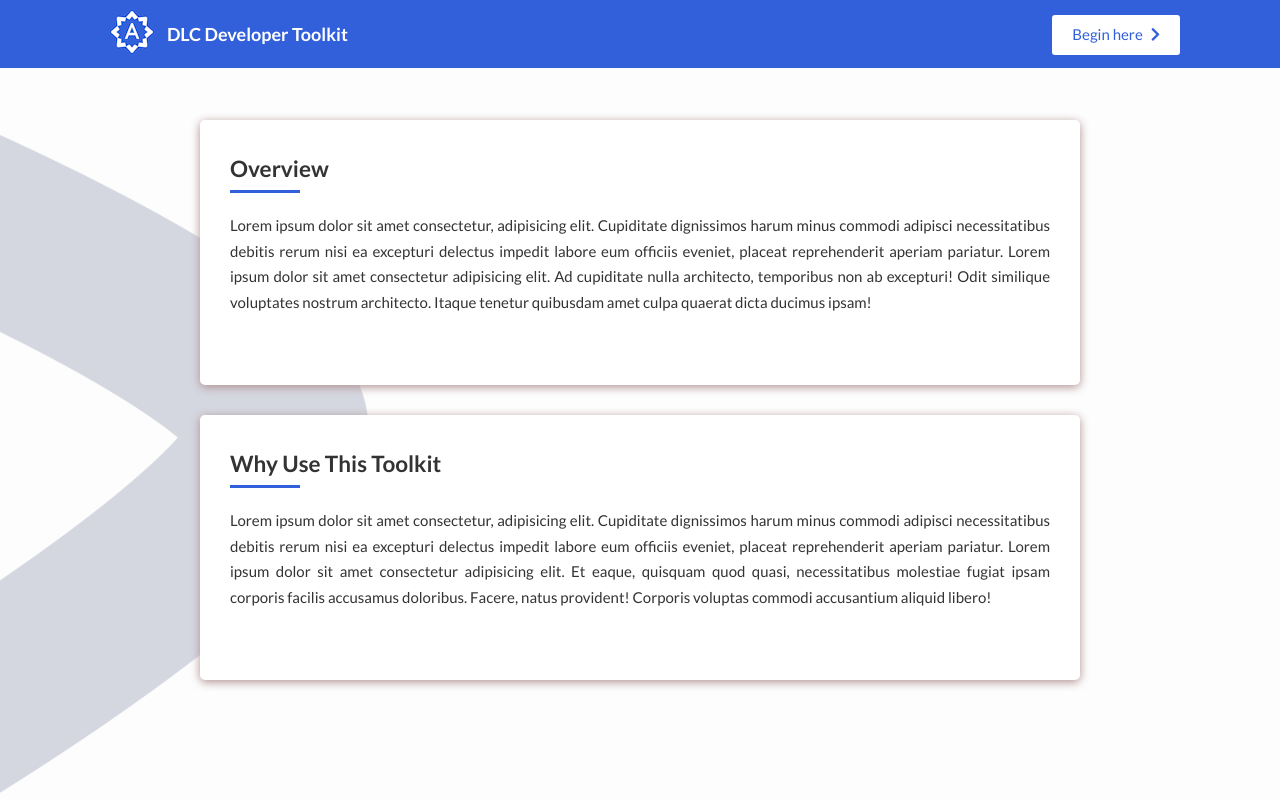
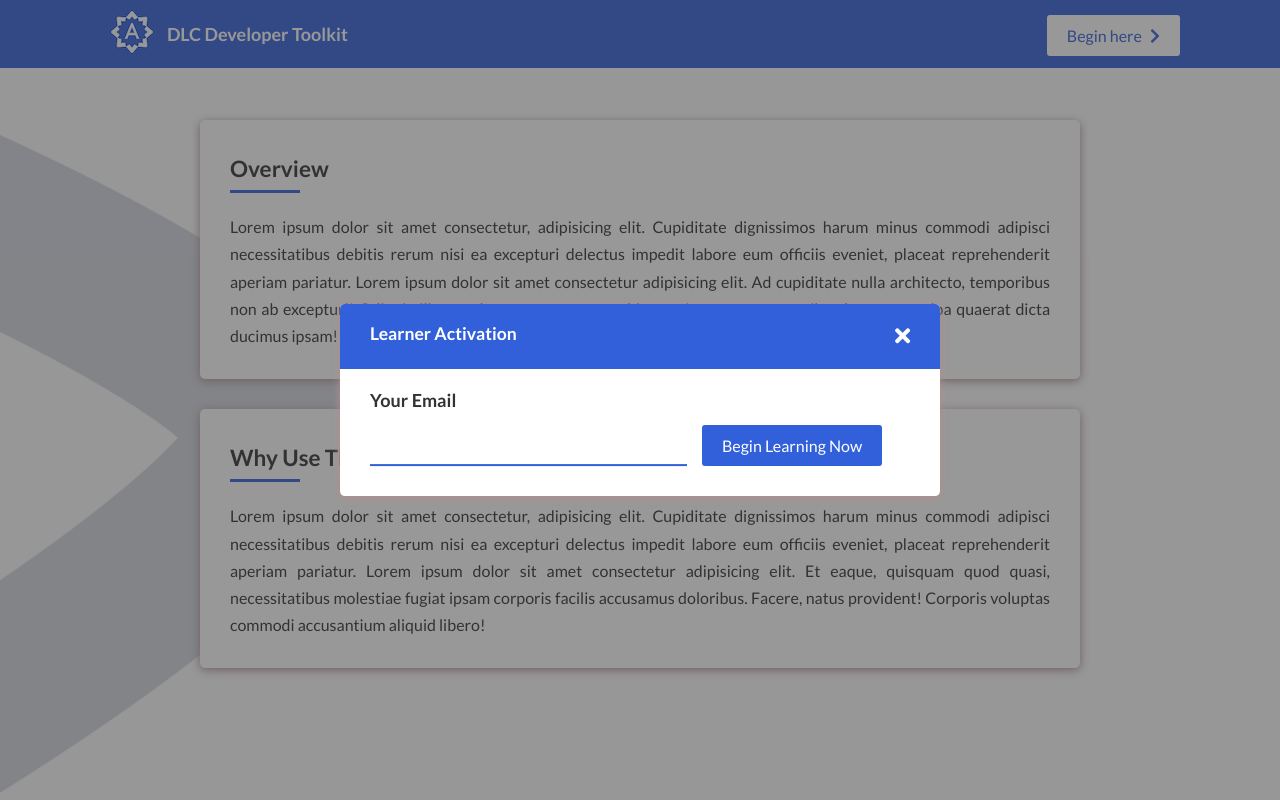
Before and after one commit to Chrismarcel/homestudy-ui, a website: page index.html in a window 1280 px wide. Both pictures are taken after a click on the link "Begin here". Drawn offline with Linux system fonts and the light colour scheme.

Commit message:
Implement modal feature for homepage

```diff
--- /dev/null
+++ b/assets/js/main.js
@@ -0,0 +1,21 @@
+// Begin handling modal toggle events
+const headerBtn = document.querySelector('.header__btn');
+headerBtn.addEventListener('click', function () {
+    document.querySelector('.modal').classList.remove('modal--close');
+    document.querySelector('.modal').classList.add('modal--open');
+    document.getElementById('overlay').style.display = 'block';
+});
+
+document.querySelector('.modal__close').addEventListener('click', function () {
+    closeModal();
+});
+
+document.querySelector('#overlay').addEventListener('click', function () {
+    closeModal();
+});
+
+const closeModal = () => {
+    document.querySelector('.modal').classList.remove('modal--open');
+    document.getElementById('overlay').style.display = 'none';
+    document.querySelector('.modal').classList.add('modal--close');
+}
--- a/index.html
+++ b/index.html
@@ -12,6 +12,9 @@
     <link rel="stylesheet" href="./assets/css/style.css">
     <title>DLC Developer Toolkit</title>
 </head>
+
+<body>
+    <!-- Begin Header -->
     <header class="header">
         <a href="#" class="header__logo">
             <img src="./assets/img/andela-logo.png" alt="Andela Logo" class="header__img">
@@ -24,38 +27,61 @@
             <i class="btn--icon fas fa-chevron-right"></i>
         </a>
     </header>
+    <!-- End Header -->
+    <!-- Begin homepage main content -->
     <main class="content">
+        <div class="content__overlay" id="overlay"></div>
         <section class="card content__card">
             <h2 class="content__header">Overview</h2>
             <p class="content__text">
                 Lorem ipsum dolor sit amet consectetur, adipisicing elit. Cupiditate dignissimos
-            harum minus commodi adipisci necessitatibus debitis rerum nisi ea excepturi
-            delectus impedit labore eum officiis eveniet, placeat reprehenderit aperiam
-            pariatur. Lorem ipsum dolor sit amet consectetur adipisicing elit. Ad
-            cupiditate nulla architecto, temporibus non ab excepturi! Odit similique
-            voluptates nostrum architecto. Itaque tenetur quibusdam amet culpa quaerat
-            dicta ducimus ipsam!
+                harum minus commodi adipisci necessitatibus debitis rerum nisi ea
+                excepturi delectus impedit labore eum officiis eveniet, placeat reprehenderit
+                aperiam pariatur. Lorem ipsum dolor sit amet consectetur adipisicing
+                elit. Ad cupiditate nulla architecto, temporibus non ab excepturi!
+                Odit similique voluptates nostrum architecto. Itaque tenetur quibusdam
+                amet culpa quaerat dicta ducimus ipsam!
             </p>
         </section>
         <section class="card content__card">
             <h2 class="content__header">Why Use This Toolkit</h2>
             <p class="content__text">
                 Lorem ipsum dolor sit amet consectetur, adipisicing elit. Cupiditate dignissimos
-            harum minus commodi adipisci necessitatibus debitis rerum nisi ea excepturi
-            delectus impedit labore eum officiis eveniet, placeat reprehenderit aperiam
-            pariatur. Lorem ipsum dolor sit amet consectetur adipisicing elit. Et
-            eaque, quisquam quod quasi, necessitatibus molestiae fugiat ipsam corporis
-            facilis accusamus doloribus. Facere, natus provident! Corporis voluptas
-            commodi accusantium aliquid libero!
+                harum minus commodi adipisci necessitatibus debitis rerum nisi ea
+                excepturi delectus impedit labore eum officiis eveniet, placeat reprehenderit
+                aperiam pariatur. Lorem ipsum dolor sit amet consectetur adipisicing
+                elit. Et eaque, quisquam quod quasi, necessitatibus molestiae fugiat
+                ipsam corporis facilis accusamus doloribus. Facere, natus provident!
+                Corporis voluptas commodi accusantium aliquid libero!
             </p>
         </section>
+        <!-- Begin Modal -->
+        <div class="card modal">
+            <div class="modal__header">
+                <h3 class="modal__title">Learner Activation</h3>
+                <a href="#" class="modal__icon modal__close">
+                    <i class="fas fa-times"></i>
+                </a>
+            </div>
+            <div class="modal__content">
+                <form class="form modal__form" action="">
+                    <div class="form__elements form__horizontal">
+                        <label for="email">Your Email</label>
+                        <input type="text" class="form__elements" id="email">
+                    </div>
+                    <div class="form__elements form__horizontal">
+                        <button class="btn btn--primary" type="submit">Begin Learning Now</button>
+                    </div>
+                </form>
+            </div>
+        </div>
+        <!-- End Modal -->
     </main>
+    <!-- End homepage main content -->
     <footer>
 
     </footer>
-
-<body>
-
 </body>
+<script src="./assets/js/main.js"></script>
 
 </html>
--- a/sass/abstract/_variables.scss
+++ b/sass/abstract/_variables.scss
@@ -1,6 +1,7 @@
 // Color variables
-$color-primary: #3260DA;
-$color-secondary: #3164ED;
-$color-white: #FFF;
+$color-primary: #3260da;
+$color-secondary: #3164ed;
+$color-white: #fff;
 $color-dark: #333;
 $color-black: #000;
+$color-grey: #fdfdfd;
--- a/sass/base/_base.scss
+++ b/sass/base/_base.scss
@@ -4,6 +4,7 @@
     margin: 0;
     padding: 0;
     box-sizing: inherit;
+    border: unset;
 }
 
 html {
@@ -21,3 +22,8 @@ a {
 li {
     list-style: none;
 }
+
+label {
+    display: block;
+    margin-bottom: 1rem;
+}
--- a/sass/base/_typography.scss
+++ b/sass/base/_typography.scss
@@ -9,3 +9,20 @@ body {
 .content {
     text-align: justify;
 }
+
+.btn {
+    font-size: 1.6rem;
+    font-family: inherit;
+    line-height: 1.7;
+}
+
+label {
+    font-size: 1.8rem;
+    font-weight: 600;
+}
+
+input[type="text"] {
+   font-size: 1.6rem;
+   font-family: "Lato", sans-serif;
+   letter-spacing: .1rem;
+}
--- a/sass/components/_buttons.scss
+++ b/sass/components/_buttons.scss
@@ -1,6 +1,11 @@
 .btn {
     padding: .7rem 2rem;
     border-radius: .3rem;
+
+    &--primary {
+        background: $color-primary;
+        color: $color-white;
+    }
 
     &--white {
         background: $color-white;
--- /dev/null
+++ b/sass/components/_form.scss
@@ -0,0 +1,26 @@
+input[type="text"] {
+    height: 4rem;
+    border-bottom: .2rem solid $color-primary;
+    font-weight: 400;
+    width: 100%;
+
+    &:focus {
+        border: unset;
+        border-bottom: .2rem solid $color-primary;
+        background: $color-white;
+        outline-color: transparent;
+    }
+}
+
+.form__horizontal {
+
+    &:first-child {
+        flex-grow: 5;
+        margin-right: 1.5rem;
+    }
+
+    &:nth-child(2) {
+        flex-grow: 1;
+        align-self: flex-end;
+    }
+}
--- /dev/null
+++ b/sass/components/_modal.scss
@@ -0,0 +1,44 @@
+.modal {
+    padding: 0 3rem 3rem;
+    position: absolute;
+    left: 50%;
+    top: 50%;
+    transform: translate(-50%, -50%);
+    width: 60rem;
+    opacity: 0;
+    z-index: 15;
+
+    &--open, &--close {
+        transition: all 500ms ease-in;
+    }
+
+    &--open {
+        opacity: 1;
+    }
+
+    &--close {
+        opacity: 0;
+    }
+
+    &__header {
+        background: $color-primary;
+        color: $color-white;
+        margin: 0 -3rem;
+        border-top-left-radius: .5rem;
+        border-top-right-radius: .5rem;
+        overflow: hidden;
+        padding: 1.5rem 3rem;
+        margin-bottom: 1.6rem;
+    }
+
+    &__icon {
+        color: $color-white;
+        float: right;
+        margin-top: -3.2rem;
+        font-size: 2.2rem;
+    }
+
+    &__form {
+        display: flex;
+    }
+}
--- a/sass/layouts/_header.scss
+++ b/sass/layouts/_header.scss
@@ -6,7 +6,7 @@
     max-width: 100%;
     color: $color-white;
     padding: 0 10rem;
-    z-index: 1000;
+    z-index: 5;
 
     &__logo {
         display: inline-block;
--- a/sass/layouts/_main.scss
+++ b/sass/layouts/_main.scss
@@ -5,6 +5,7 @@
     background-size: cover;
     height: 100vh;
     padding: 12rem 20rem;
+    position: relative;
 
     &__card:not(:last-child) {
         margin-bottom: 3rem;
@@ -26,5 +27,17 @@
 
     &__text {
         margin-top: 1.5rem;
+        font-size: 1.6rem;
+    }
+
+    &__overlay {
+        position: fixed;
+        top: 0;
+        left: 0;
+        right: 0;
+        bottom: 0;
+        background: rgba($color-dark, .5);
+        z-index: 10;
+        display: none;
     }
 }
--- a/sass/main.scss
+++ b/sass/main.scss
@@ -11,6 +11,8 @@
 // Import Component files
 @import 'components/buttons';
 @import 'components/card';
+@import 'components/form';
+@import 'components/modal';
 
 // Import Layout files
 @import 'layouts/header';
```
Also changed, not shown: assets/css/style.css. Lines whose indentation alone changed are shown as unchanged.
